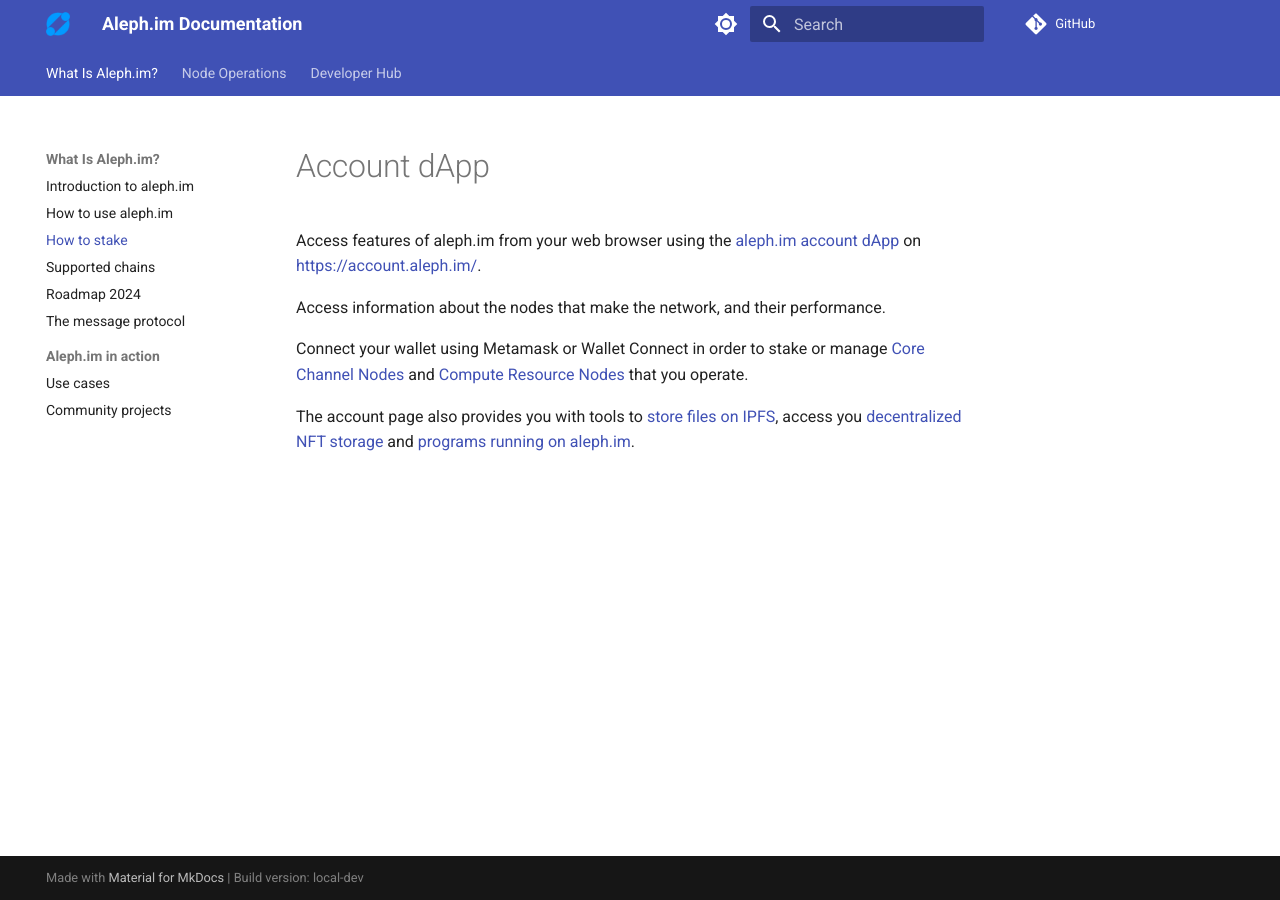
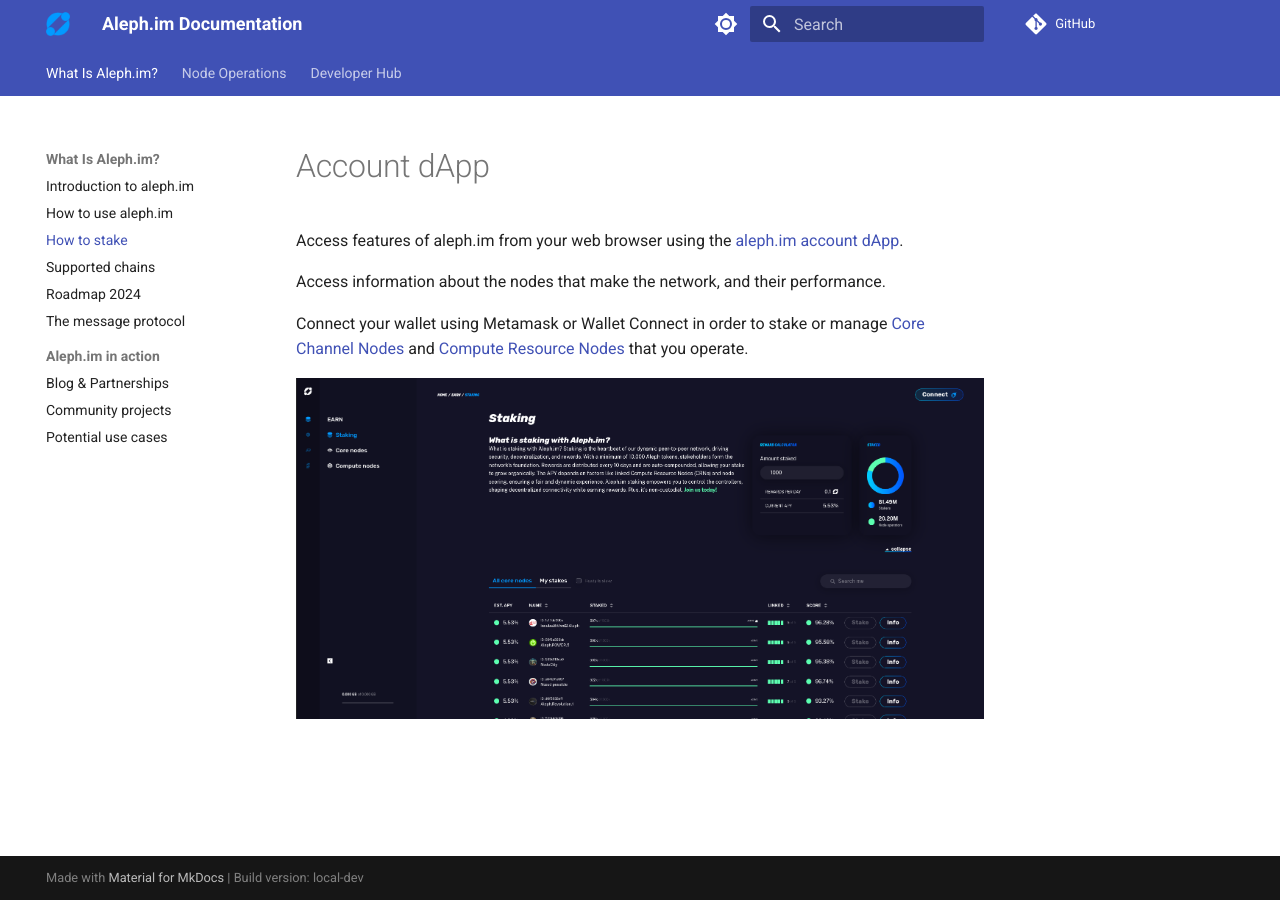
Before and after one commit to aleph-im/aleph-docs, an MkDocs documentation site: the page built from docs/tools/aleph-account.md, in a window 1280 px wide. Built offline with MkDocs 1.6.1 and Material for MkDocs 9.7.7, drawn with Linux system fonts in a browser that asks for light colours; comment, search, counter and statistics services are not loaded.

Commit message:
Refine How to stake; Add Blog & Partnerships page

```diff
--- a/docs/tools/aleph-account.md
+++ b/docs/tools/aleph-account.md
@@ -1,8 +1,7 @@
 # Account dApp
 
 Access features of aleph.im from your web browser using the
-[aleph.im account dApp](https://account.aleph.im/)
-on [https://account.aleph.im/](https://account.aleph.im/).
+[aleph.im account dApp](https://account.aleph.im/).
 
 Access information about the nodes that make the network, and their performance.
 
@@ -10,6 +9,4 @@
 manage [Core Channel Nodes](../nodes/core/index.md) and
 [Compute Resource Nodes](../nodes/compute/index.md) that you operate.
 
-The account page also provides you with tools to [store files on IPFS](https://account.aleph.im/#/ipfs),
-access you [decentralized NFT storage](https://account.aleph.im/#/nfts)
-and [programs running on aleph.im](https://account.aleph.im/#/programs).
+![Aleph.im account dApp](../assets/images/account/overview.png)
--- a/mkdocs.yml
+++ b/mkdocs.yml
@@ -59,8 +59,9 @@
     - 'Roadmap 2024': protocol/roadmap2024.md
     - 'The message protocol': protocol/messages.md
     - 'Aleph.im in action':
-      - 'Use cases': community/use-cases.md
+      - 'Blog & Partnerships': community/blog.md
       - 'Community projects': community/projects/index.md
+      - 'Potential use cases': community/use-cases.md
   - 'Node Operations':
     - 'Core Channel Nodes (CCNs)':
       - 'Introduction': nodes/core/index.md
```
Also changed, not shown: docs/community/blog.md (added, +7 -0 lines), docs/protocol/usage.md (+0 -3 lines), docs/assets/images/blog/articles.png (added).
